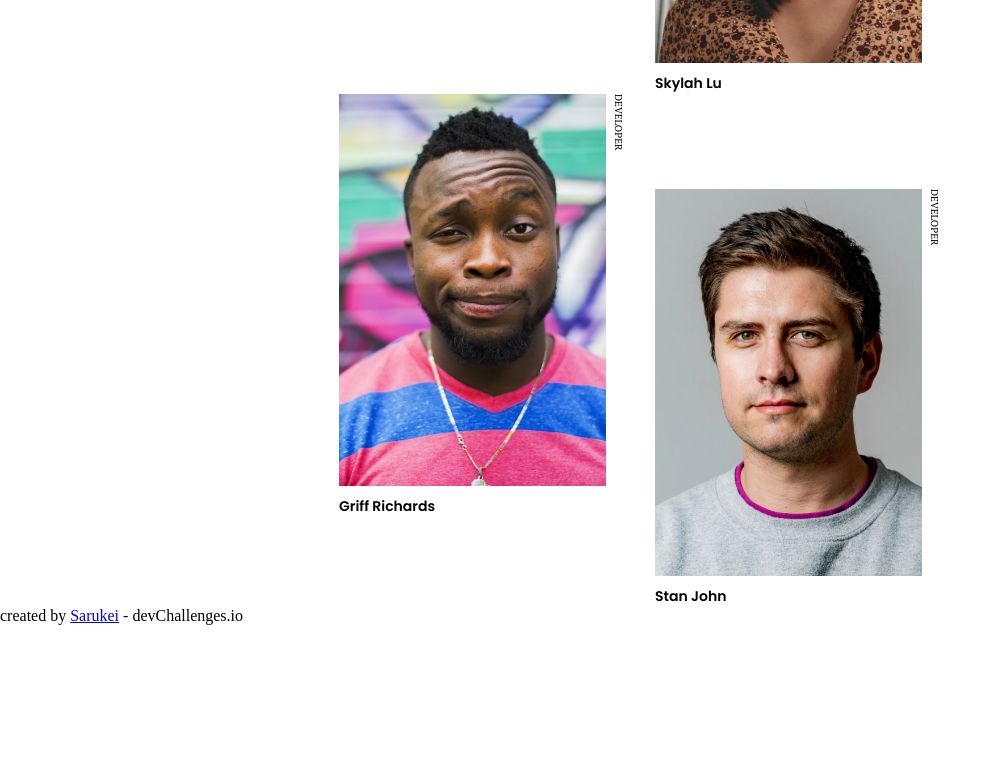
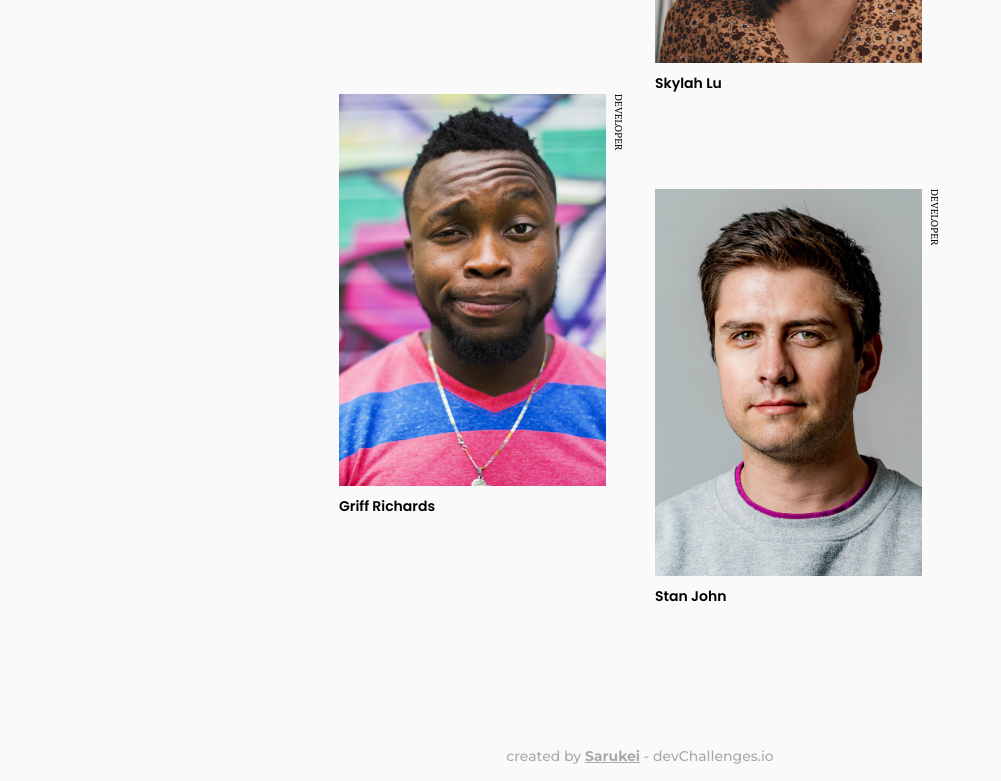
Before and after one commit to Sarukei/my-team-page, a plain HTML site: page index.html in a window 1280 px wide. Shown: the part 1251-2032 px from the top of the page, without its empty margins (0-1001 px from the left). Before the commit the page ends 1876 px from the top, so only its background shows below. Drawn offline with Linux system fonts and the light colour scheme.

```diff
--- a/scss/_base.scss
+++ b/scss/_base.scss
@@ -8,6 +8,11 @@
 
 html {
 	box-sizing: border-box;
+	text-rendering: optimizeLegibility;
+}
+
+body {
+	background: hsla(0, 0%, 98%, 1);
 }
 
 img {
--- /dev/null
+++ b/scss/_footer.scss
@@ -0,0 +1,18 @@
+.footer {
+	// background: red;
+	text-align: center;
+	font-family: $font-tertiary;
+	font-size: 0.875rem;
+	font-weight: 500;
+
+	margin-top: 7.75rem;
+	padding: 1rem;
+
+	color: #a9a9a9;
+
+	.username {
+		font-weight: 700;
+
+		color: #a9a9a9;
+	}
+}
--- a/scss/main.scss
+++ b/scss/main.scss
@@ -2,3 +2,4 @@
 @import "./variables";
 @import "./header";
 @import "./team-member";
+@import "./footer";
```
Also changed, not shown: css/main.css, 1 other file.
